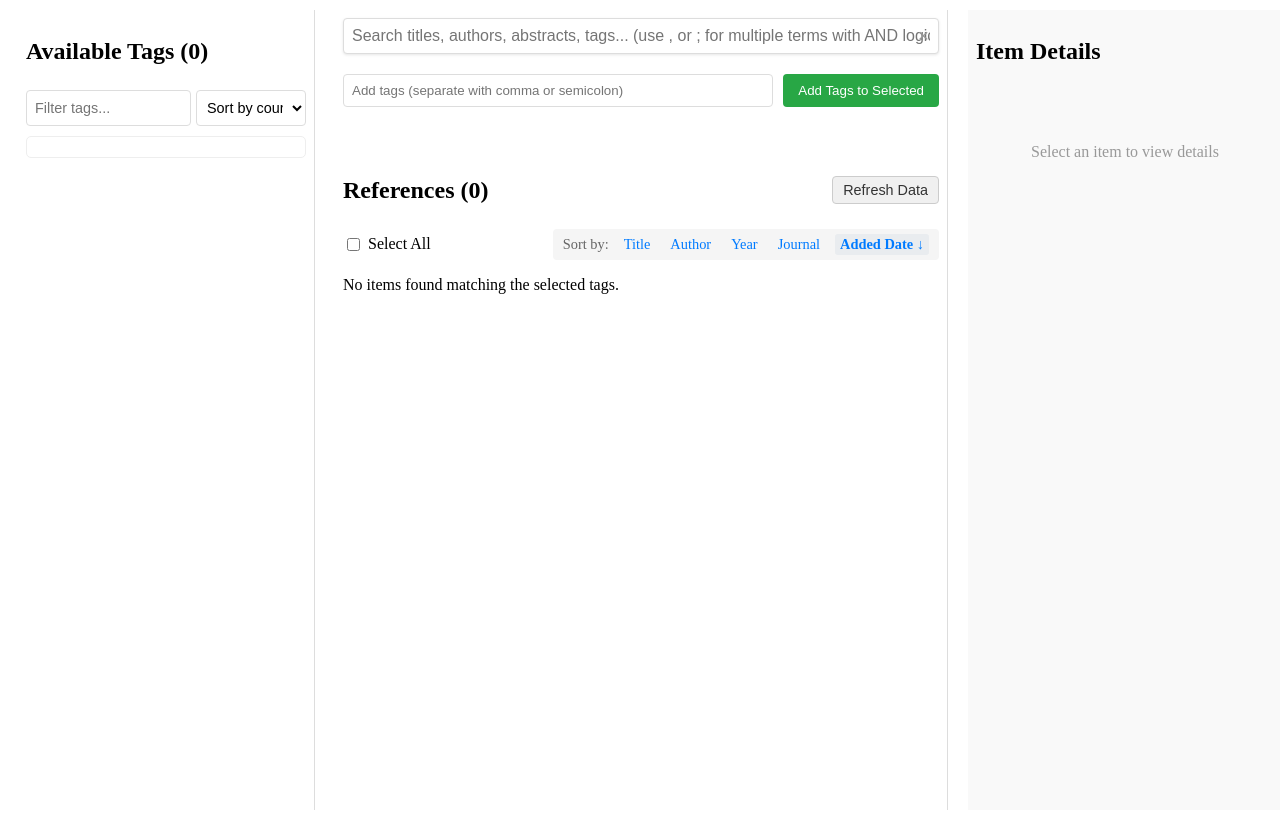
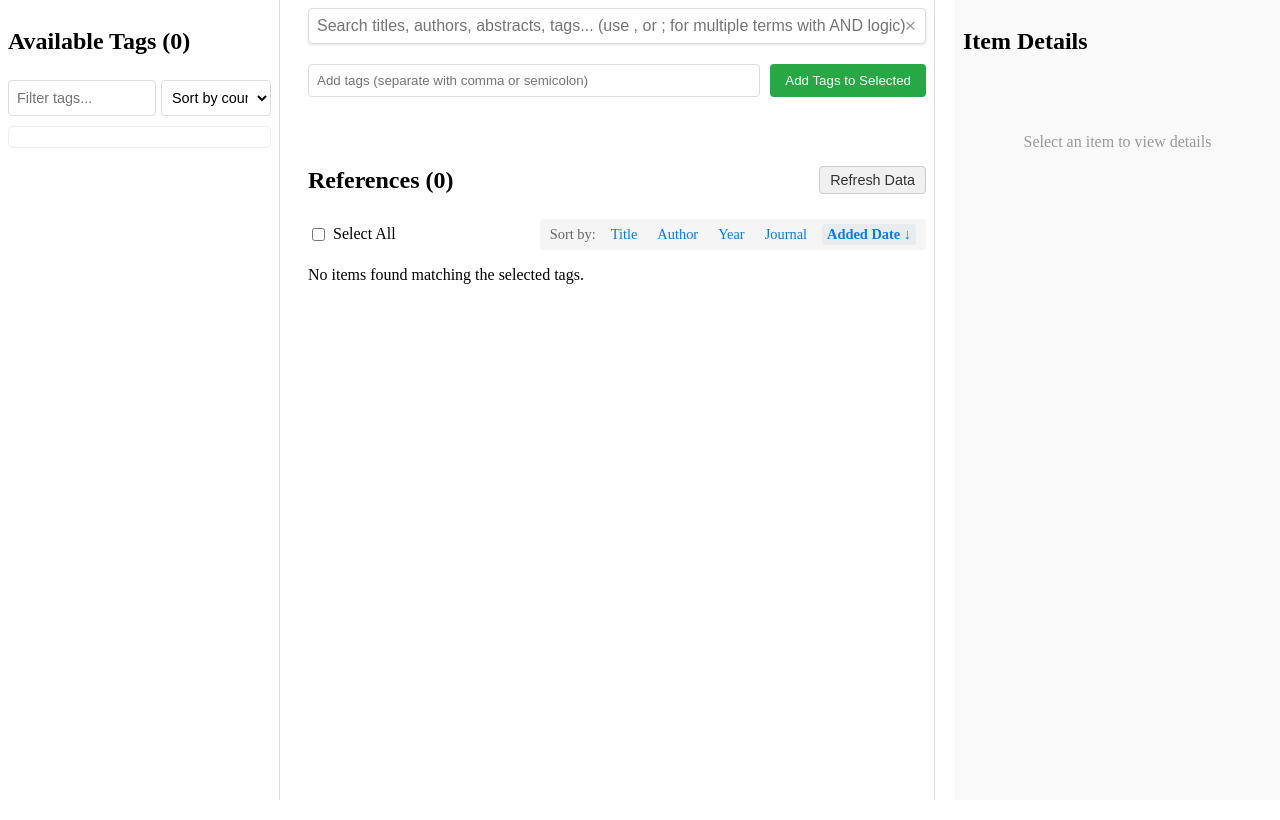
Before and after one commit to herrlich10/zotero-viewer, a Flask app: page / in a window 1280 px wide. Run offline with Flask 3, Linux system fonts and the light colour scheme; parts of the project's set-up code (start-up, migrations or seed data) failed here and were passed over.

Commit message:
style(css): adjust container margins and add box-sizing
Remove default margins from container and add box-sizing property to ensure consistent sizing. Also, set html and body elements to have no margins, padding, and hidden overflow for a cleaner layout.

```diff
--- a/zotero_viewer/static/css/styles.css
+++ b/zotero_viewer/static/css/styles.css
@@ -1,9 +1,19 @@
 /* Container and layout */
 .container {
     display: flex;
-    margin: 10px;
+    margin: 0;
     gap: 20px;
     height: 100vh;
+    width: 100%;
+    box-sizing: border-box;
+}
+
+/* Add these styles to the top of the file */
+html, body {
+    margin: 0;
+    padding: 0;
+    overflow: hidden;
+    height: 100%;
     width: 100%;
 }
 
@@ -14,6 +24,7 @@
     overflow-y: auto;
     border-right: 1px solid #ddd;
     padding: 8px;
+    box-sizing: border-box;
 }
 
 /* Main content area */
@@ -22,6 +33,7 @@
     overflow-y: auto;
     padding: 8px;
     border-right: 1px solid #ddd;
+    box-sizing: border-box;
 }
 
 /* Details panel */
```
